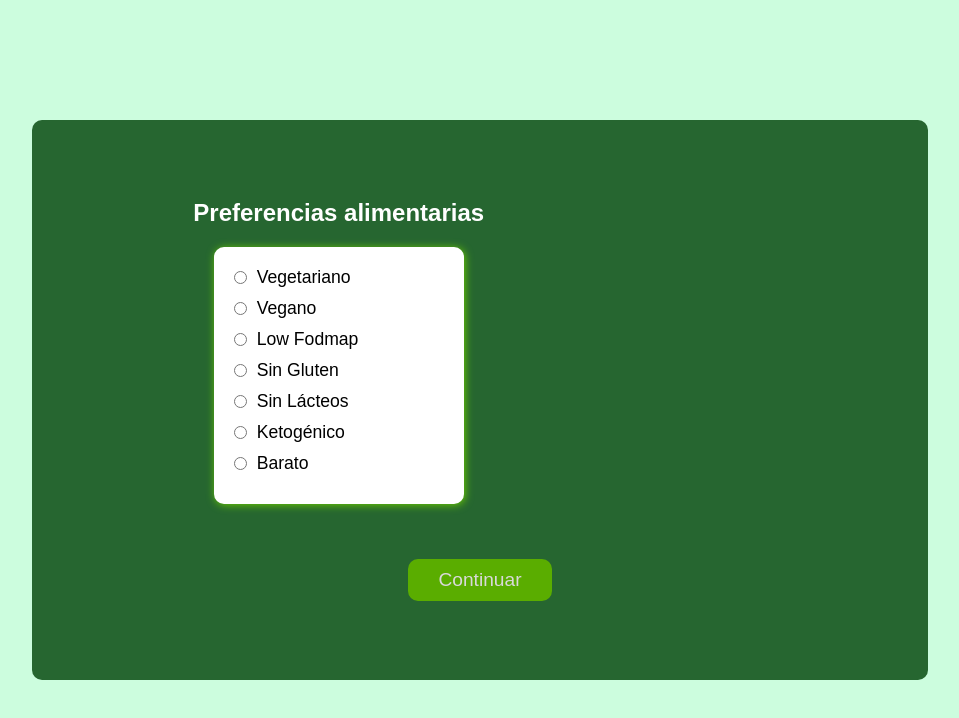
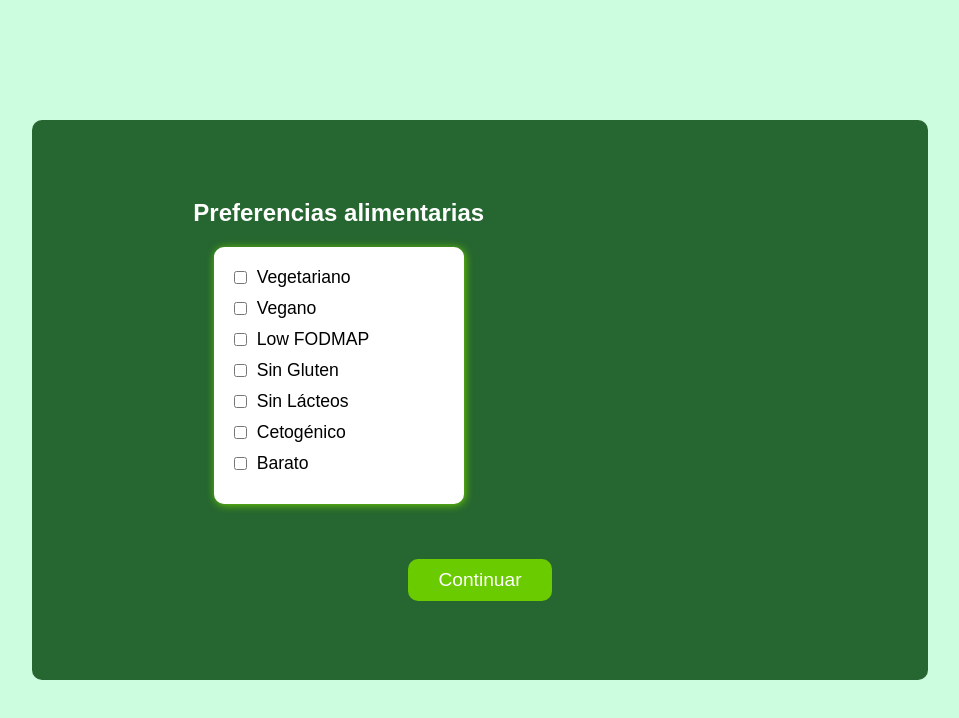
Before and after one commit to ualdra/weekmeal, an Angular app in the folder angular/: page /configuracion-inicial in a window 1280 px wide. Shown: the top 718 px of the page, without its empty margins (160-1119 px from the left). Built offline with nearby package versions, Linux system fonts and the light colour scheme.

Commit message:
sigue sin funcionar

```diff
--- a/angular/src/app/configuracion-inicial/configuracion-inicial.component.html
+++ b/angular/src/app/configuracion-inicial/configuracion-inicial.component.html
@@ -3,16 +3,36 @@
       <div class="list">
         <h2>Preferencias alimentarias</h2>
         <div class="options">
-                <div *ngFor="let elemento of preferencias">
-                    <label class="radio-custom-label">
-                        <input type="radio" name="preferencia" [value]="elemento.nombre"
-                            [(ngModel)]="preferenciaSeleccionada" (click)="onSelectionChange(elemento)"
-                            class="radio-custom">
-                        {{ elemento.nombre }}
+          <label class="checkbox-custom-label">
+            <input type="checkbox" [(ngModel)]="tolerancia.vegetarian" class="checkbox-custom">
+            Vegetariano
+          </label>
+          <label class="checkbox-custom-label">
+            <input type="checkbox" [(ngModel)]="tolerancia.vegan" class="checkbox-custom">
+            Vegano
+          </label>
+          <label class="checkbox-custom-label">
+            <input type="checkbox" [(ngModel)]="tolerancia.lowFodmap" class="checkbox-custom">
+            Low FODMAP
+          </label>
+          <label class="checkbox-custom-label">
+            <input type="checkbox" [(ngModel)]="tolerancia.glutenFree" class="checkbox-custom">
+            Sin Gluten
+          </label>
+          <label class="checkbox-custom-label">
+            <input type="checkbox" [(ngModel)]="tolerancia.dairyFree" class="checkbox-custom">
+            Sin Lácteos
+          </label>
+          <label class="checkbox-custom-label">
+            <input type="checkbox" [(ngModel)]="tolerancia.ketogenic" class="checkbox-custom">
+            Cetogénico
+          </label>
+          <label class="checkbox-custom-label">
+            <input type="checkbox" [(ngModel)]="tolerancia.cheap" class="checkbox-custom">
+            Barato
           </label>
         </div>
       </div>
     </div>
+    <button class="boton" (click)="continuar()">Continuar</button>
   </div>
-    <button class="boton" [disabled]="!preferenciaSeleccionada" (click)="continuar()">Continuar</button>
-</div>
--- a/angular/src/app/configuracion-inicial/configuracion-inicial.component.ts
+++ b/angular/src/app/configuracion-inicial/configuracion-inicial.component.ts
@@ -1,17 +1,10 @@
 import { Component } from '@angular/core';
 import { Router } from '@angular/router';
 import { ToleranciaService } from '../tolerancia.service'; // Servicio para manejar las tolerancias
+import { ToleranciaStateService } from '../tolerancia-state.service'; // Servicio para mantener el estado de la tolerancia
 import { Tolerancia } from '../tolerancia';
 import { FormsModule } from '@angular/forms';
 import { NgFor } from '@angular/common';
-import { response } from 'express';
-
-
-interface Elemento {
-  nombre: string;
-  seleccionado: boolean;
-  campo: keyof Tolerancia;
-}
 
 @Component({
   selector: 'app-configuracion-inicial',
@@ -21,38 +14,28 @@ interface Elemento {
   imports: [FormsModule, NgFor]
 })
 export class ConfiguracionInicialComponent {
-  preferenciaSeleccionada: string = '';
+  tolerancia: Tolerancia = {
+    idTolerancia: 0,
+    vegetarian: false,
+    vegan: false,
+    lowFodmap: false,
+    glutenFree: false,
+    dairyFree: false,
+    ketogenic: false,
+    cheap: false
+  };
 
-  preferencias: Elemento[] = [
-    { nombre: 'Vegetariano', seleccionado: false, campo: 'vegetarian' },
-    { nombre: 'Vegano', seleccionado: false, campo: 'vegan' },
-    { nombre: 'Low Fodmap', seleccionado: false, campo: 'lowFodmap' },
-    { nombre: 'Sin Gluten', seleccionado: false, campo: 'glutenFree' },
-    { nombre: 'Sin Lácteos', seleccionado: false, campo: 'dairyFree' },
-    { nombre: 'Ketogénico', seleccionado: false, campo: 'ketogenic' },
-    { nombre: 'Barato', seleccionado: false, campo: 'cheap' },
-  ];
-
-  constructor(private router: Router, private toleranciaService: ToleranciaService) {}
-
-  onSelectionChange(elemento: Elemento) {
-    this.preferenciaSeleccionada = elemento.nombre;
-  }
+  constructor(
+    private router: Router,
+    private toleranciaService: ToleranciaService,
+    private toleranciaStateService: ToleranciaStateService
+  ) {}
 
   continuar() {
-    // Crear la tolerancia y guardar el ID
-    const tolerancia: Tolerancia = {
-      idTolerancia: 0,
-      vegetarian: false,
-      vegan: false,
-      lowFodmap: false,
-      glutenFree: false,
-      dairyFree: false,
-      ketogenic: false,
-      cheap: true
-    };
-    this.toleranciaService.createTolerancia(tolerancia).subscribe(response => {
+    this.toleranciaService.createTolerancia(this.tolerancia).subscribe(response => {
       console.log('Tolerancia creada:', response);
+      // Guardar el ID de la tolerancia en el servicio de estado
+      this.toleranciaStateService.setToleranciaId(response.idTolerancia);
       this.router.navigate(['/signup']);
     });
   }
--- a/angular/src/app/registro/registro.component.ts
+++ b/angular/src/app/registro/registro.component.ts
@@ -6,8 +6,8 @@ import { CommonModule } from '@angular/common';
 import { FormsModule } from '@angular/forms';
 import { ReactiveFormsModule } from '@angular/forms';
 import { User } from '../user';
+import { ToleranciaStateService } from '../tolerancia-state.service'; // Servicio para mantener el estado de la tolerancia
 import { Tolerancia } from '../tolerancia';
-import { ToleranciaService } from '../tolerancia.service';
 
 @Component({
   selector: 'app-registro',
@@ -18,10 +18,15 @@ import { ToleranciaService } from '../tolerancia.service';
 })
 export class RegistroComponent {
   registroForm: FormGroup;
-  tolerancia! : Tolerancia;
+  toleranciaId: number | null = null;
+  errorMessage: string = '';
 
-
-  constructor(private formBuilder: FormBuilder, private userService: UserService, private router: Router, private toleranciaService: ToleranciaService) {
+  constructor(
+    private formBuilder: FormBuilder,
+    private userService: UserService,
+    private router: Router,
+    private toleranciaStateService: ToleranciaStateService
+  ) {
     this.registroForm = this.formBuilder.group({
       nombre: ['', Validators.required],
       apellidos: ['', Validators.required],
@@ -30,12 +35,16 @@ export class RegistroComponent {
       username: ['', Validators.required],
       password: ['', [Validators.required, Validators.minLength(6)]]
     });
+
+    // Leer el ID de la tolerancia del servicio de estado
+    this.toleranciaId = this.toleranciaStateService.getToleranciaId();
   }
 
   onSubmit() {
     if (this.registroForm.valid) {
       const formValue = this.registroForm.value;
-      this.tolerancia= this.toleranciaService.getTolerancia();
+      const tolerancia = this.userService.getUserTolerancias(this.toleranciaId || 1);
+      tolerancia.subscribe((value: Tolerancia) => {
         const user: User = {
           nombre: formValue.nombre,
           apellidos: formValue.apellidos,
@@ -43,11 +52,19 @@ export class RegistroComponent {
           telefono: formValue.telefono,
           username: formValue.username,
           password: formValue.password,
+          tolerancias: value
         };
-      this.userService.createUser(user).subscribe(response => {
-        this.userService.updateUserTolerancias(this.tolerancia)
+        // Rest of the code...
+        this.userService.createUser(user).subscribe({
+          next: response => {
             console.log('Usuario registrado:', response);
             this.router.navigate(['/login']);
+          },
+          error: err => {
+            console.error('Error registrando usuario:', err);
+            this.errorMessage = 'Error registrando usuario. Por favor, inténtalo de nuevo.';
+          }
+      });
       });
     }
   }
--- /dev/null
+++ b/angular/src/app/tolerancia-state.service.ts
@@ -0,0 +1,16 @@
+import { Injectable } from '@angular/core';
+
+@Injectable({
+  providedIn: 'root'
+})
+export class ToleranciaStateService {
+  private toleranciaId: number | null = null;
+
+  setToleranciaId(id: number): void {
+    this.toleranciaId = id;
+  }
+
+  getToleranciaId(): number | null {
+    return this.toleranciaId;
+  }
+}
--- a/angular/src/app/user.ts
+++ b/angular/src/app/user.ts
@@ -8,5 +8,5 @@ export interface User {
   telefono: string;
   nombre: string;
   apellidos: string;
-  tolerancias?: Tolerancia;
+  tolerancias: Tolerancia | null;
 }
```
Also changed, not shown: 1 other file (tests, documents, lock files or other folders). Lines whose indentation alone changed are shown as unchanged.
